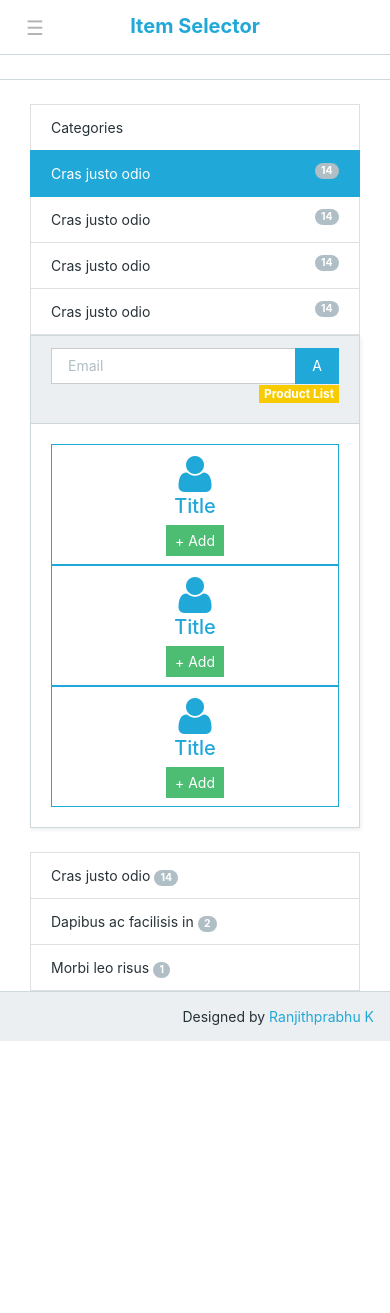
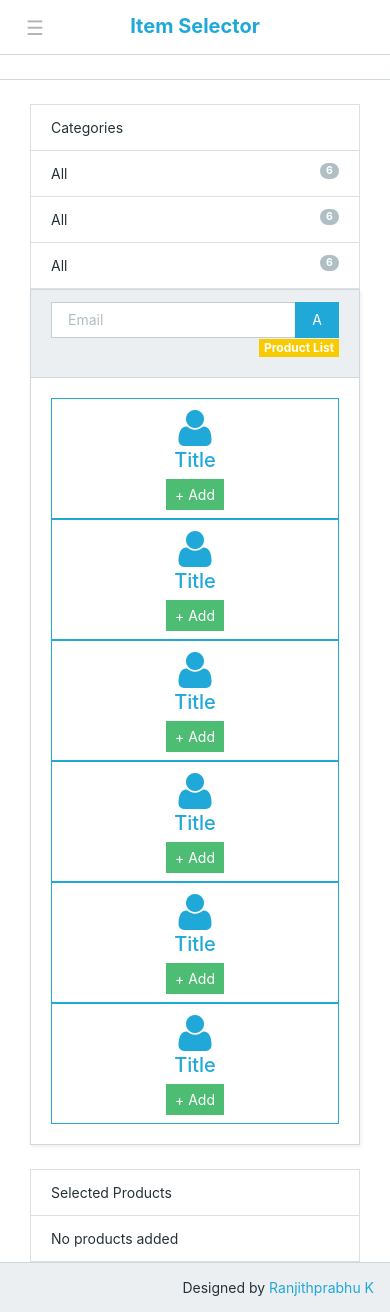
Before and after one commit to ranjithprabhuk/Item-Selector, an Angular app: page /#/item-selector in a window 390 px wide. Before the commit the page ends 1042 px from the top, so only its background shows below. Built offline with nearby package versions, Linux system fonts and the light colour scheme; what ng2-charts would draw is missing.

Commit message:
Add product done
Add product is done
Product list added to a json
Dynamic data defined in the html

```diff
--- a/src/app/item-selector/item-selector.component.html
+++ b/src/app/item-selector/item-selector.component.html
@@ -5,17 +5,8 @@
     <div class="col-md-3">
       <ul class="list-group">
         <li class="list-group-item">Categories</li>
-        <li class="list-group-item active">Cras justo odio
-          <span class="badge badge-default badge-pill pull-right">14</span>
-        </li>
-        <li class="list-group-item">Cras justo odio
-          <span class="badge badge-default badge-pill pull-right">14</span>
-        </li>
-        <li class="list-group-item">Cras justo odio
-          <span class="badge badge-default badge-pill pull-right">14</span>
-        </li>
-        <li class="list-group-item">Cras justo odio
-          <span class="badge badge-default badge-pill pull-right">14</span>
+        <li class="list-group-item" *ngFor="let category of itemList">{{category.categoryName}}
+          <span class="badge badge-default badge-pill pull-right">{{category.products.length}}</span>
         </li>
       </ul>
     </div>
@@ -39,45 +30,27 @@
         </div>
         <div class="card-block">
           <div class="row">
-            <div class="col-md-4">
+            <div class="col-md-4" *ngFor="let product of selectedCategory.products" (click)="addProduct(product);">
               <div class="btn btn-outline-primary btn-block">
                 <div class="col-xs-12 fa fa-user fa-3x"></div>
                 <h5 class="col-12">Title</h5>
                 <button class="btn btn-success btn-sm">+ Add</button>
               </div>
             </div>
-            <div class="col-md-4">
-              <div class="btn btn-outline-primary btn-block">
-                <div class="col-xs-12 fa fa-user fa-3x"></div>
-                <h5 class="col-12">Title</h5>
-                <button class="btn btn-success btn-sm">+ Add</button>
-              </div>
-            </div>
-            <div class="col-md-4">
-              <div class="btn btn-outline-primary btn-block">
-                <div class="col-xs-12 fa fa-user fa-3x"></div>
-                <h5 class="col-12">Title</h5>
-                <button class="btn btn-success btn-sm">+ Add</button>
-              </div>
-            </div>
-
           </div>
         </div>
       </div>
     </div>
     <div class="col-md-3">
       <ul class="list-group">
-        <li class="list-group-item justify-content-between">
-          Cras justo odio
-          <span class="badge badge-default badge-pill">14</span>
+        <li class="list-group-item">Selected Products</li>
+        <li class="list-group-item" *ngFor="let product of selectedProducts">
+          <div class="col-xs-12 fa fa-user"> {{product.productName}}</div>
+          <span class="badge badge-danger badge-pill pull-right"> - Remove</span>
+
         </li>
-        <li class="list-group-item justify-content-between">
-          Dapibus ac facilisis in
-          <span class="badge badge-default badge-pill">2</span>
-        </li>
-        <li class="list-group-item justify-content-between">
-          Morbi leo risus
-          <span class="badge badge-default badge-pill">1</span>
+        <li class="list-group-item" *ngIf="!selectedProducts.length">
+          No products added
         </li>
       </ul>
     </div>
--- a/src/app/item-selector/item-selector.component.ts
+++ b/src/app/item-selector/item-selector.component.ts
@@ -7,5 +7,111 @@ import { ItemSelectorService } from './item-selector.service';
 })
 export class ItemSelectorComponent {
 
+    constructor(private settleService: ItemSelectorService) { }
+
+    public itemList = [
+        {
+            "categoryId": 1,
+            "categoryName": "All",
+            "products": [
+                {
+                    "productId": 11,
+                    "productName": "Product 1"
+                },
+                {
+                    "productId": 12,
+                    "productName": "Product 1"
+                },
+                {
+                    "productId": 13,
+                    "productName": "Product 1"
+                },
+                {
+                    "productId": 14,
+                    "productName": "Product 1"
+                },
+                {
+                    "productId": 15,
+                    "productName": "Product 1"
+                },
+                {
+                    "productId": 16,
+                    "productName": "Product 1"
+                }
+            ]
+        },
+        {
+            "categoryId": 1,
+            "categoryName": "All",
+            "products": [
+                {
+                    "productId": 11,
+                    "productName": "Product 1"
+                },
+                {
+                    "productId": 12,
+                    "productName": "Product 1"
+                },
+                {
+                    "productId": 13,
+                    "productName": "Product 1"
+                },
+                {
+                    "productId": 14,
+                    "productName": "Product 1"
+                },
+                {
+                    "productId": 15,
+                    "productName": "Product 1"
+                },
+                {
+                    "productId": 16,
+                    "productName": "Product 1"
+                }
+            ]
+        },
+        {
+            "categoryId": 1,
+            "categoryName": "All",
+            "products": [
+                {
+                    "productId": 11,
+                    "productName": "Product 1"
+                },
+                {
+                    "productId": 12,
+                    "productName": "Product 1"
+                },
+                {
+                    "productId": 13,
+                    "productName": "Product 1"
+                },
+                {
+                    "productId": 14,
+                    "productName": "Product 1"
+                },
+                {
+                    "productId": 15,
+                    "productName": "Product 1"
+                },
+                {
+                    "productId": 16,
+                    "productName": "Product 1"
+                }
+            ]
+        }
+    ];
+
+    public selectedCategory = this.itemList[0];
+    public selectedProducts = [];
+
+
+
+    public addProduct(product) : void {
+        if(product){
+            this.selectedProducts.push(product);
+        }
+    }
+
 
 }
```
Also changed, not shown: src/assets/json/products.json (+92 -0 lines).
